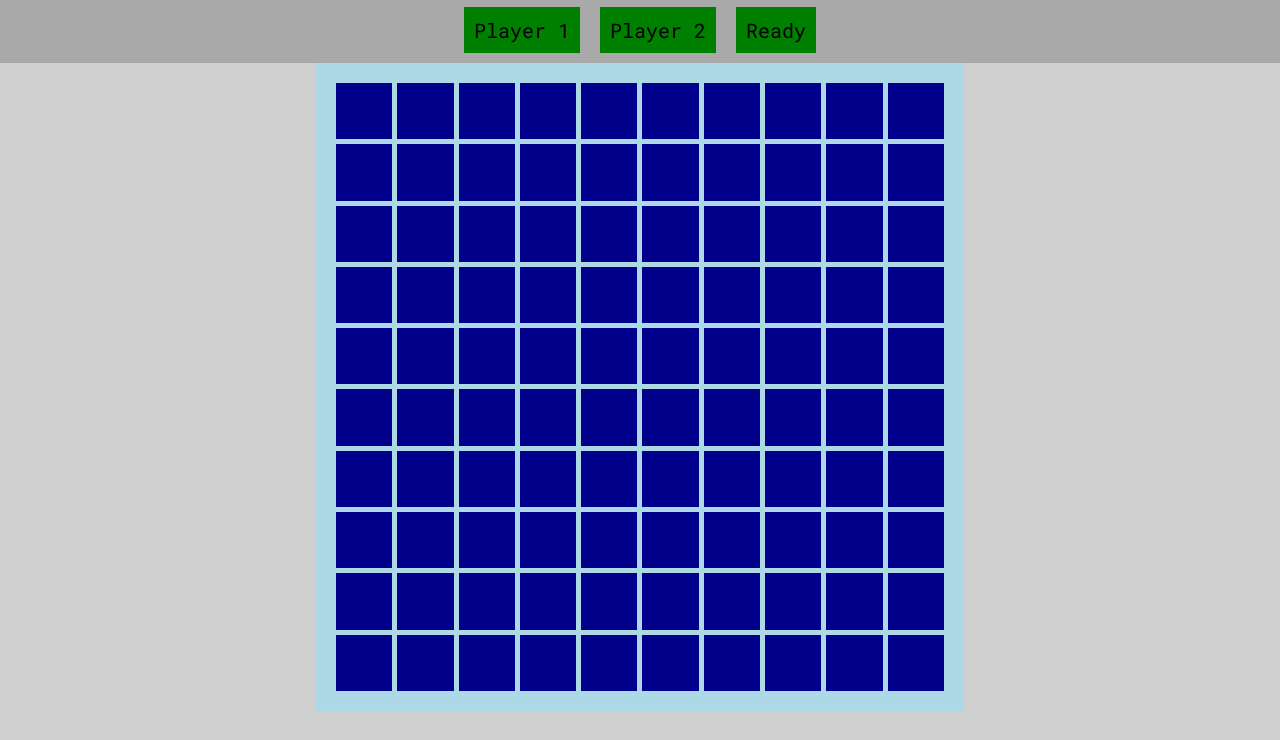
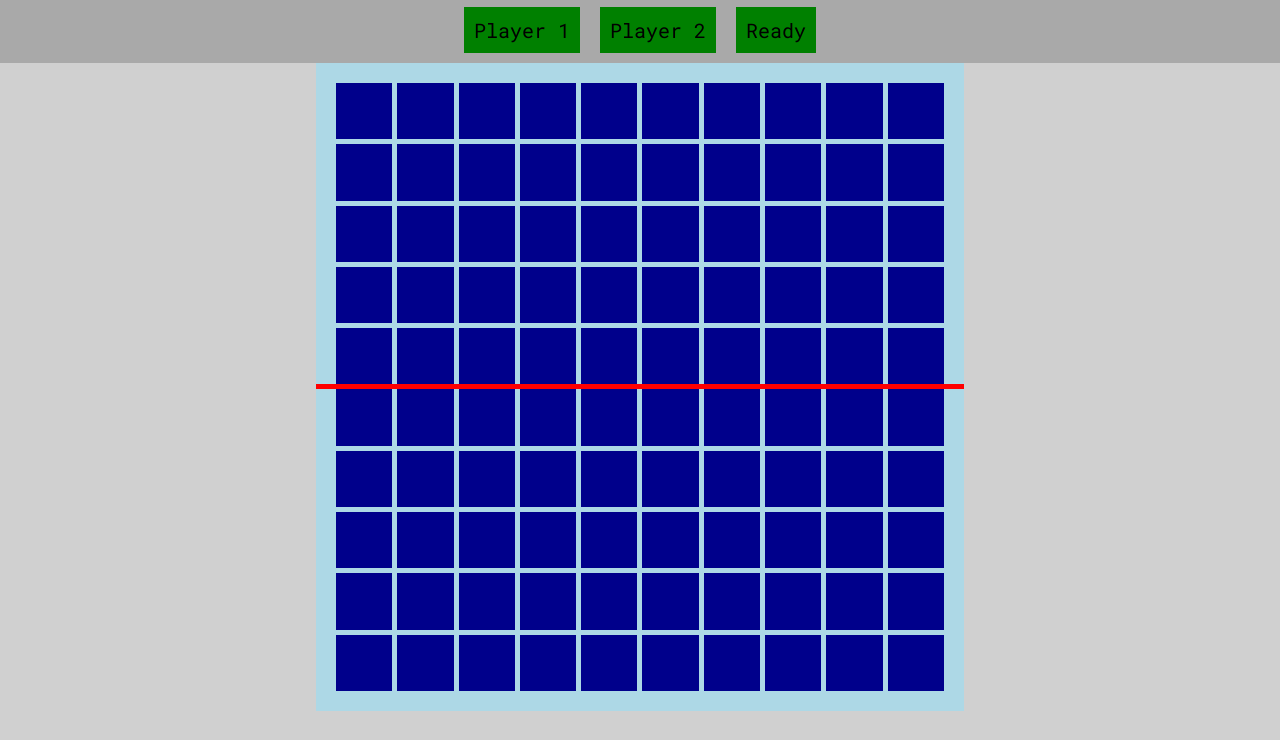
Before and after one commit to Corentin-Vidick/bataille-navale, a plain HTML site: page index.html in a window 1280 px wide. Both pictures are taken after a click on the button "Play". Shown: the part 60-800 px from the top of the page. Drawn offline with Linux system fonts and the light colour scheme.

Commit message:
Minor layout changes

```diff
--- a/assets/css/style.css
+++ b/assets/css/style.css
@@ -68,6 +68,15 @@ button {
     grid-template-rows: repeat(10, minmax(20px, 1fr));
 }
 
+#middle-line {
+    height: 5px;
+    background-color: red;
+    width: 81vmin;
+    margin: auto;
+    position: relative;
+    bottom: 40.85vmin;
+}
+
 /* Grid cell states */
 img {
     max-width:100%;
--- a/assets/js/script.js
+++ b/assets/js/script.js
@@ -106,6 +106,9 @@ document.addEventListener("DOMContentLoaded", function () {
         cell.id = x;
         document.getElementById("game-container").appendChild(cell);
     }
+    let line = document.createElement("div");
+    line.id = "middle-line";
+    document.getElementById("game-container").after(line)
 }
 
 /**
--- a/index.html
+++ b/index.html
@@ -10,7 +10,7 @@
     <link rel="icon" type="image/png" sizes="16x16" href="/favicon-16x16.png">
 
     <link rel="stylesheet" href="assets/css/style.css">
-    <title>Bataille navale</title>
+    <title>Battleship</title>
 </head>
 <body>
     <div><h1>Battleship</h1></div>
```
